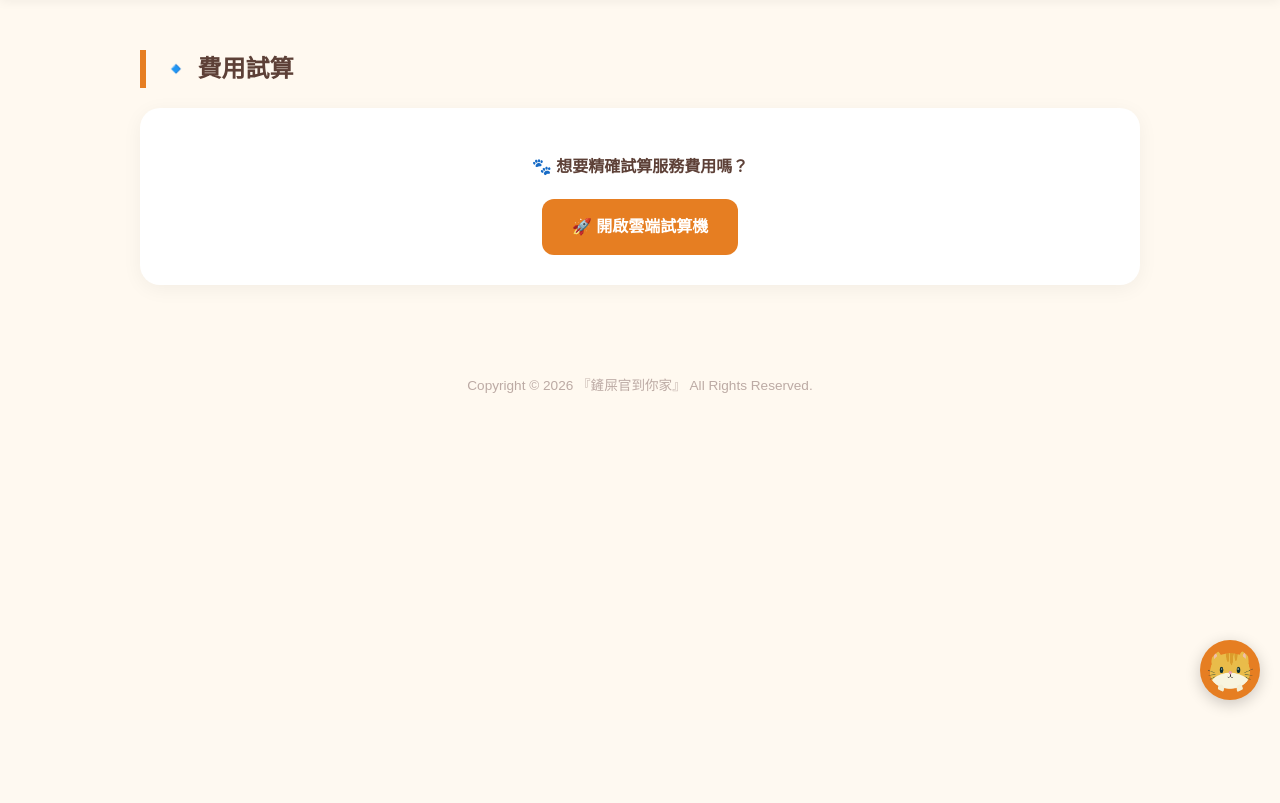
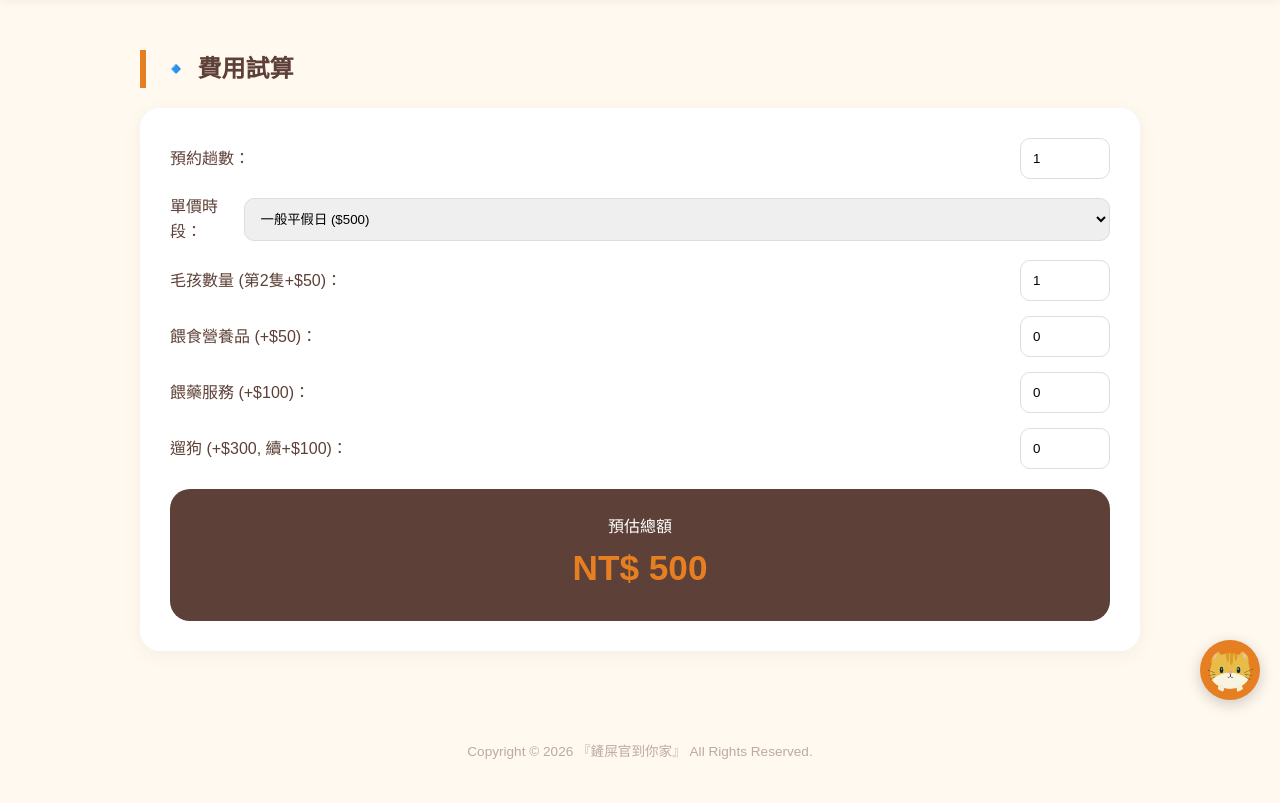
Before and after one commit to Arden-hub/pet-sitter-web, a Flask app: page / in a window 1280 px wide, after a click on "費用試算". Shown: the part 80-883 px from the top of the page. Before the commit the page ends 789 px from the top, so only its background shows below. Run offline with Flask 3, Linux system fonts and the light colour scheme.

```diff
--- a/main.py
+++ b/main.py
@@ -1,11 +1,10 @@
 import os
 from flask import Flask, render_template, request, jsonify
-# 1. 引入 GCP Firestore 零件
 from google.cloud import firestore
 
 app = Flask(__name__)
 
-# 2. 初始化 Firestore 客戶端
+# 初始化 Firestore 客戶端
 db = firestore.Client()
 
 # ==========================================
@@ -14,10 +13,6 @@ db = firestore.Client()
 
 @app.route('/')
 def index():
-    # 診斷：看看 Flask 目前認知的資料夾路徑在哪
-    import os
-    print(f"目前工作目錄: {os.getcwd()}")
-    print(f"Templates 目錄是否存在: {os.path.exists('templates')}")
     return render_template('index.html')
 
 @app.route('/fb')
@@ -32,20 +27,19 @@ def ig_page():
 # API 介面 (Backend APIs)
 # ==========================================
 
-# 【寫入功能】接收網頁傳來的評價
 @app.route('/api/submit_feedback', methods=['POST'])
 def submit_feedback():
     try:
         data = request.json
-        print(f"收到新評價: {data}")
+        if not data:
+            return jsonify({"status": "error", "message": "無效的數據"}), 400
 
-        # 存入 Firestore 的 pet_reviews 集合
         doc_ref = db.collection('pet_reviews').document()
         doc_ref.set({
             'name': data.get('name', '匿名'),
             'nanny': data.get('nanny'),
-            'content': data.get('content'),
-            'stars': data.get('stars'),
+            'content': data.get('content', ''),
+            'stars': int(data.get('stars', 0)),
             'timestamp': firestore.SERVER_TIMESTAMP
         })
         return jsonify({"status": "success", "message": "雲端存檔成功！"}), 200
@@ -53,40 +47,36 @@ def submit_feedback():
         print(f"寫入錯誤: {e}")
         return jsonify({"status": "error", "message": str(e)}), 500
 
-# 【讀取功能】從雲端抓取所有評價
 @app.route('/api/get_feedbacks', methods=['GET'])
 def get_feedbacks():
     try:
-        # 依照時間排序（最新的在上面）
+        # 注意：若 Firestore 尚未建立 timestamp 索引，此處會報錯。
+        # 如果報錯導致抓不到資料，請先移除 .order_by 部分測試
         reviews_ref = db.collection('pet_reviews').order_by('timestamp', direction=firestore.Query.DESCENDING)
         docs = reviews_ref.stream()
 
         results = []
         for doc in docs:
             item = doc.to_dict()
-            # 轉換 Firestore 的時間物件變成網頁看得懂的字串
-            if 'timestamp' in item and item['timestamp']:
+            if 'timestamp' in item and item['timestamp'] and hasattr(item['timestamp'], 'strftime'):
                 item['time'] = item['timestamp'].strftime("%Y-%m-%d %H:%M:%S")
             else:
                 item['time'] = "未知時間"
+
+            item['stars'] = int(item.get('stars', 0))
+            item['id'] = doc.id
             results.append(item)
 
         return jsonify(results), 200
     except Exception as e:
         print(f"讀取錯誤: {e}")
-        return jsonify({"error": str(e)}), 500
+        # 返回空陣列確保前端 renderNannies 不會崩潰
+        return jsonify([]), 200
 
 # ==========================================
-# 啟動伺服器 (必須放在最下方)
+# 啟動伺服器 (Cloud Run / Local 兼容)
 # ==========================================
 
-
-
-
-if __name__ == "__main__":
-    # 這是關鍵：Cloud Run 會透過環境變數 PORT 告訴程式要聽哪裡
-    # 如果是在本機跑，沒設定 PORT 時會預設使用 8080
+if __name__ == '__main__':
     port = int(os.environ.get("PORT", 8080))
-
-    # host 必須設定為 '0.0.0.0'，否則容器外連不進來
-    app.run(debug=False, host='0.0.0.0', port=port)
+    app.run(debug=True, host='0.0.0.0', port=port)
--- a/templates/index.html
+++ b/templates/index.html
@@ -45,7 +45,6 @@
         .product-item img { width: 100%; height: 100%; object-fit: cover; }
         .product-text { padding: 20px; }
 
-        /* AI Chat */
         #chat-widget { position: fixed; bottom: 20px; right: 20px; z-index: 2000; }
         #chat-button { background: var(--primary); width: 60px; height: 60px; border-radius: 50%; display: flex; align-items: center; justify-content: center; cursor: pointer; box-shadow: 0 4px 15px rgba(0,0,0,0.2); }
         #chat-window { display: none; width: 320px; height: 450px; background: white; position: absolute; bottom: 80px; right: 0; border-radius: 20px; flex-direction: column; overflow: hidden; box-shadow: 0 10px 30px rgba(0,0,0,0.15); }
@@ -58,7 +57,12 @@
         #chat-input { flex: 1; border: 1px solid #ddd; padding: 8px; border-radius: 5px; outline: none; }
 
         .card { background: #fff; padding: 30px; border-radius: 20px; box-shadow: 0 4px 20px rgba(0,0,0,0.05); margin-bottom: 20px; }
-        .btn { background: var(--primary); color: white; border: none; padding: 15px; border-radius: 12px; cursor: pointer; font-weight: bold; width: 100%; text-decoration: none; display: inline-block; text-align: center; }
+        .calc-row { display: flex; justify-content: space-between; align-items: center; margin-bottom: 15px; }
+        input, select, textarea { padding: 12px; border: 1px solid #ddd; border-radius: 10px; width: 100%; box-sizing: border-box; }
+        input[type="number"] { width: 90px; }
+        .btn { background: var(--primary); color: white; border: none; padding: 15px; border-radius: 12px; cursor: pointer; font-weight: bold; width: 100%; }
+        .total-banner { background: var(--text-dark); color: white; padding: 25px; border-radius: 20px; text-align: center; margin-top: 20px; }
+        .total-price { font-size: 2.2rem; color: var(--primary); font-weight: bold; display: block; }
 
         .social-practice { margin-top: 40px; padding: 30px; text-align: center; background: rgba(230, 126, 34, 0.08); border-radius: 20px; border: 2px dashed var(--accent); }
         .nanny-grid { display: grid; grid-template-columns: repeat(auto-fill, minmax(240px, 1fr)); gap: 20px; }
@@ -109,13 +113,6 @@
                 <div class="product-text"><h3>專業</h3><p>標準化回報流程</p></div>
             </div>
         </div>
-        <div class="social-practice">
-            <p style="font-weight: bold;">🔗 連結更多“鏟屎官到你家”相關社群～看更多可愛貓咪～</p>
-            <div style="display: flex; justify-content: center; gap: 10px; margin-top:10px;">
-                <a href="#" style="color:var(--primary); text-decoration:none; border:1px solid var(--primary); padding:8px 15px; border-radius:8px;">IG 頁面</a>
-                <a href="#" style="color:var(--primary); text-decoration:none; border:1px solid var(--primary); padding:8px 15px; border-radius:8px;">FB 頁面</a>
-            </div>
-        </div>
     </section>
 
     <section id="nanny" class="page">
@@ -125,39 +122,58 @@
 
     <section id="price" class="page">
         <h2 style="border-left: 6px solid var(--primary); padding-left: 15px;">🔹 費用試算</h2>
-        <div class="card" style="text-align:center;">
-            <p style="font-weight: bold; margin-bottom: 20px;">🐾 想要精確試算服務費用嗎？</p>
-            <a href="https://asia-east1-project-8212b9e4-be2a-47e7-aa0.cloudfunctions.net/calculator_service" target="_blank" class="btn" style="width: auto; padding: 15px 30px;">🚀 開啟雲端試算機</a>
+        <div class="card">
+            <div class="calc-row"><span>預約趟數：</span><input type="number" id="days" value="1" min="1" oninput="calc()"></div>
+            <div class="calc-row"><span>單價時段：</span>
+                <select id="basePrice" onchange="calc()">
+                    <option value="500">一般平假日 ($500)</option>
+                    <option value="550">特別假日 ($550)</option>
+                    <option value="850">春節期間 ($850)</option>
+                </select>
+            </div>
+            <div class="calc-row"><span>毛孩數量 (第2隻+$50)：</span><input type="number" id="petCount" value="1" min="1" oninput="calc()"></div>
+            <div class="calc-row"><span>餵食營養品 (+$50)：</span><input type="number" id="suppCount" value="0" min="0" oninput="calc()"></div>
+            <div class="calc-row"><span>餵藥服務 (+$100)：</span><input type="number" id="pillCount" value="0" min="0" oninput="calc()"></div>
+            <div class="calc-row"><span>遛狗 (+$300, 續+$100)：</span><input type="number" id="walkCount" value="0" min="0" oninput="calc()"></div>
+            <div class="total-banner">
+                <span>預估總額</span>
+                <strong class="total-price" id="finalPrice">NT$ 500</strong>
+            </div>
         </div>
     </section>
 
-    <section id="booking" class="page"><div class="card" style="text-align:center;"><h2>📅 前往預約</h2><a href="http://goo.gl/QJfH3R" target="_blank" class="btn" style="display:inline-block; width: 200px;">開啟表單</a></div></section>
+    <section id="booking" class="page"><div class="card" style="text-align:center;"><h2>📅 前往預約</h2><a href="http://goo.gl/QJfH3R" target="_blank" class="btn" style="text-decoration:none; display:inline-block; width: 200px;">開啟表單</a></div></section>
 
     <section id="feedback" class="page">
         <h2 style="border-left: 6px solid var(--primary); padding-left: 15px;">🔹 意見回饋</h2>
         <div class="card">
-            <input type="text" id="fbName" placeholder="您的姓名" style="margin-bottom:15px; padding:12px; border-radius:10px; border:1px solid #ddd; width:100%;">
+            <input type="text" id="fbName" placeholder="您的姓名" style="margin-bottom:15px;">
             <p style="text-align:center; font-weight:bold; margin-bottom:5px;">保母評分 (點選星星)</p>
             <div class="star-rating-input" id="starInput">
                 <span onclick="setStars(1)">★</span><span onclick="setStars(2)">★</span><span onclick="setStars(3)">★</span><span onclick="setStars(4)">★</span><span onclick="setStars(5)">★</span>
             </div>
-            <select id="fbNanny" style="margin-bottom:15px; padding:12px; border-radius:10px; border:1px solid #ddd; width:100%;"><option value="💡 一般建議">💡 一般建議</option></select>
-            <textarea id="fbContent" rows="4" placeholder="分享您的體驗..." style="margin-bottom:15px; padding:12px; border-radius:10px; border:1px solid #ddd; width:100%;"></textarea>
+            <select id="fbNanny" style="margin-bottom:15px;"><option value="💡 一般建議">💡 一般建議</option></select>
+            <textarea id="fbContent" rows="4" placeholder="分享您的體驗..." style="margin-bottom:15px;"></textarea>
             <button class="btn" onclick="submitFeedback()">送出評價</button>
         </div>
     </section>
 
     <section id="admin" class="page">
-        <h2 style="color: var(--primary);">🔹 評價管理</h2>
+        <div style="display: flex; justify-content: space-between; align-items: center; margin-bottom: 20px;">
+            <h2 style="margin: 0;">評價管理系統</h2>
+            <button onclick="showPage('feedback')" style="font-size: 0.8rem; padding: 5px 10px;">返回</button>
+        </div>
         <div id="adminList"></div>
-        <button class="btn" onclick="showPage('feedback')" style="background:#95a5a6; margin-top:20px;">返回回饋頁</button>
+        <button class="btn" onclick="clearData()" style="background:#95a5a6; margin-top:20px;">清空數據</button>
     </section>
 
     <div id="chat-widget">
         <div id="chat-button" onclick="toggleChat()"><img src="/static/index_images/kiki.png" style="width:45px; height:45px; border-radius:50%;"></div>
         <div id="chat-window">
             <div id="chat-header"><span>Kiki 溫馨客服</span><span onclick="toggleChat()" style="cursor:pointer;">✕</span></div>
-            <div id="chat-messages"><div class="msg msg-ai">喵嗚～歡迎來到鏟屎官到你家！🐾 我是 AI 助教 Kiki。請問有什麼我可以幫忙的嗎？</div></div>
+            <div id="chat-messages">
+                <div class="msg msg-ai">喵嗚～歡迎來到鏟屎官到你家！🐾 我是 AI 助教 Kiki。</div>
+            </div>
             <div id="chat-input-area"><input type="text" id="chat-input" placeholder="打字後按 Enter..." onkeypress="if(event.keyCode==13) sendMessage()"></div>
         </div>
     </div>
@@ -165,6 +181,7 @@
     <footer>Copyright © 2026 『鏟屎官到你家』 All Rights Reserved.</footer>
 
     <script>
+        // --- 保母資料數據庫 ---
         const nannies = [
             { name: "Mio", year: "10年", quote: "專業餵食與陪伴。" },
             { name: "阿強", year: "5年", quote: "專治害羞的小貓。" },
@@ -179,6 +196,7 @@
         ];
 
         let currentRating = 0;
+
         function setStars(num) {
             currentRating = num;
             const stars = document.querySelectorAll('#starInput span');
@@ -195,35 +213,46 @@
 
         function renderNannies() {
             const container = document.getElementById('nannyContainer');
+            container.innerHTML = '<p style="text-align:center;">雲端資料讀取中...</p>';
+
             fetch('/api/get_feedbacks')
-            .then(res => res.json())
+            .then(response => response.json())
             .then(cloudList => {
                 container.innerHTML = nannies.map(n => {
                     const ratings = cloudList.filter(item => item.nanny === n.name && item.stars > 0);
-                    const avg = ratings.length > 0 ? (ratings.reduce((sum, r) => sum + r.stars, 0) / ratings.length).toFixed(1) : "新加入";
+                    const avg = ratings.length > 0
+                        ? (ratings.reduce((sum, r) => sum + r.stars, 0) / ratings.length).toFixed(1)
+                        : "新加入";
                     const starCount = ratings.length > 0 ? Math.min(5, Math.round(parseFloat(avg))) : 0;
+                    const starIcons = starCount > 0 ? "★".repeat(starCount) : "☆☆☆☆☆";
+
                     return `
                     <div class="nanny-card">
                         <img src="/static/Photos of pet sitters/${n.name}.jpg" class="nanny-photo" onerror="this.src='https://via.placeholder.com/300x240?text=${n.name}'">
                         <h3>${n.name}</h3>
                         <p style="color:var(--primary); font-weight:bold;">年資 ${n.year}</p>
-                        <div class="nanny-rating-stars">${starCount > 0 ? "★".repeat(starCount) : "☆☆☆☆☆"} (${avg})</div>
+                        <div class="nanny-rating-stars">${starIcons} (${avg})</div>
                         <p style="font-style:italic; font-size:0.8rem;">"${n.quote}"</p>
                     </div>`;
                 }).join('');
+
                 const sel = document.getElementById('fbNanny');
-                if(sel && sel.options.length <= 1) nannies.forEach(n => sel.add(new Option(n.name, n.name)));
-            }).catch(() => {
-                // 若後端失敗，仍渲染保母卡片（預設無評價）
-                container.innerHTML = nannies.map(n => `
-                    <div class="nanny-card">
-                        <img src="/static/Photos of pet sitters/${n.name}.jpg" class="nanny-photo">
-                        <h3>${n.name}</h3>
-                        <p style="color:var(--primary); font-weight:bold;">年資 ${n.year}</p>
-                        <div class="nanny-rating-stars">☆☆☆☆☆ (新加入)</div>
-                        <p style="font-style:italic; font-size:0.8rem;">"${n.quote}"</p>
-                    </div>`).join('');
-            });
+                if(sel && sel.options.length <= 1) {
+                    nannies.forEach(n => sel.add(new Option(n.name, n.name)));
+                }
+            }).catch(() => { container.innerHTML = '<p style="text-align:center;">無法載入保母數據</p>'; });
+        }
+
+        function calc() {
+            const days = parseInt(document.getElementById('days').value) || 0;
+            const base = parseInt(document.getElementById('basePrice').value);
+            const pets = parseInt(document.getElementById('petCount').value);
+            const supps = parseInt(document.getElementById('suppCount').value);
+            const pills = parseInt(document.getElementById('pillCount').value);
+            const walks = parseInt(document.getElementById('walkCount').value);
+            let petExtra = (pets > 1) ? (pets - 1) * 50 : 0;
+            let single = base + petExtra + (supps*50) + (pills*100) + (walks > 0 ? 300+(walks-1)*100 : 0);
+            document.getElementById('finalPrice').innerText = `NT$ ${(single * days).toLocaleString()}`;
         }
 
         function toggleChat() {
@@ -234,32 +263,29 @@
         function sendMessage() {
             const input = document.getElementById('chat-input');
             const msgBox = document.getElementById('chat-messages');
-            const text = input.value.trim();
-            if(!text) return;
-            msgBox.innerHTML += `<div class="msg msg-user">${text}</div>`;
+            const userText = input.value.trim();
+            if (!userText) return;
+            msgBox.innerHTML += `<div class="msg msg-user">${userText}</div>`;
             input.value = '';
+            msgBox.scrollTop = msgBox.scrollHeight;
             setTimeout(() => {
-                msgBox.innerHTML += `<div class="msg msg-ai">喵～關於「${text}」，我還在學習中！</div>`;
+                msgBox.innerHTML += `<div class="msg msg-ai">喵嗚～我收到囉！關於「${userText}」，我還在學習中汪！</div>`;
                 msgBox.scrollTop = msgBox.scrollHeight;
             }, 600);
         }
 
         function submitFeedback() {
-            const data = {
-                name: document.getElementById('fbName').value || "匿名",
-                nanny: document.getElementById('fbNanny').value,
-                content: document.getElementById('fbContent').value,
-                stars: currentRating
-            };
-            if(!data.content) return alert('請填寫內容');
+            const name = document.getElementById('fbName').value || "匿名";
+            const fbNanny = document.getElementById('fbNanny').value;
+            const content = document.getElementById('fbContent').value;
+            if(!content) return alert('請填寫內容');
+            const feedbackData = { name, nanny: fbNanny, content, stars: currentRating };
             fetch('/api/submit_feedback', {
                 method: 'POST',
                 headers: { 'Content-Type': 'application/json' },
-                body: JSON.stringify(data)
-            }).then(() => {
-                alert('評價送出成功！');
-                document.getElementById('fbContent').value = "";
-                setStars(0);
+                body: JSON.stringify(feedbackData)
+            }).then(res => res.json()).then(data => {
+                if(data.status === 'success') { alert('🎉 評價已存至雲端！'); document.getElementById('fbContent').value = ""; setStars(0); }
             });
         }
 
@@ -267,13 +293,15 @@
             const listDiv = document.getElementById('adminList');
             fetch('/api/get_feedbacks').then(res => res.json()).then(data => {
                 listDiv.innerHTML = data.map(i => `
-                    <div class="card" style="text-align:left;">
+                    <div class="card" style="text-align: left;">
                         <strong>${i.name}</strong> 評價了 <strong>${i.nanny}</strong><br>
-                        星等：${"★".repeat(i.stars)}<br>
-                        內容：${i.content}
+                        評分：${"★".repeat(i.stars)}<p>${i.content}</p>
                     </div>`).join('');
             });
         }
+
+        function clearData() { if(confirm('確定清空？')) { localStorage.removeItem('pet_fb_v3'); renderAdmin(); } }
+        calc();
     </script>
 </body>
 </html>
```
